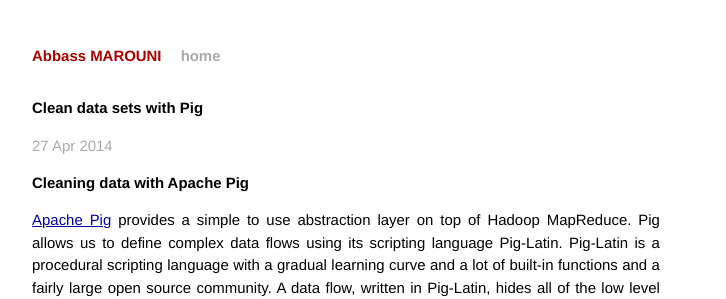
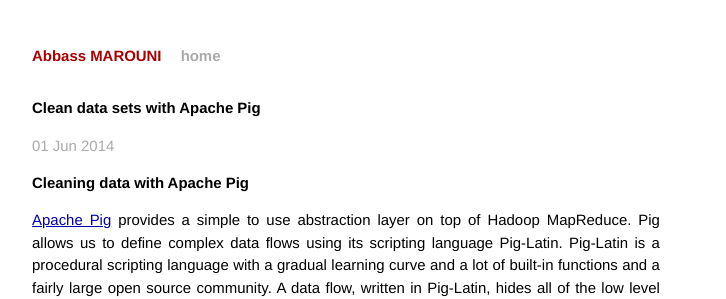
Before and after one commit to marouni/marouni.github.io, a Jekyll site: the page built from _posts/2014-06-01-pig-filter-udfs.markdown, in a window 1280 px wide and 900 px high. Shown: the top 299 px of the window, without its empty margins (294-1020 px from the left). Built offline with Jekyll 4.4.1, drawn with Linux system fonts in a browser that asks for light colours; Markdown is read by kramdown in place of the engine named in the settings; comment, search, counter and statistics services are not loaded; some of the changed text lies outside the part shown.

```diff
--- a/_layouts/default.html
+++ b/_layouts/default.html
@@ -32,7 +32,7 @@
             </div>
             <div class="contact">
               <p>
-                <a href="https://github.com/marouni">github.com/marouni</a><br />
+                <a href="http://marouni.github.io">http://marouni.github.io/</a><br />
               </p>
             </div>
           </div>
--- a/_posts/2014-06-01-pig-filter-udfs.markdown
+++ b/_posts/2014-06-01-pig-filter-udfs.markdown
@@ -1,7 +1,7 @@
 ---
 layout: post
-title:  "Clean data sets with Pig"
-date:   2014-04-27 12:14:20
+title:  "Clean data sets with Apache Pig"
+date:   2014-06-01 12:14:20
 categories: jekyll update
 ---
 
```
